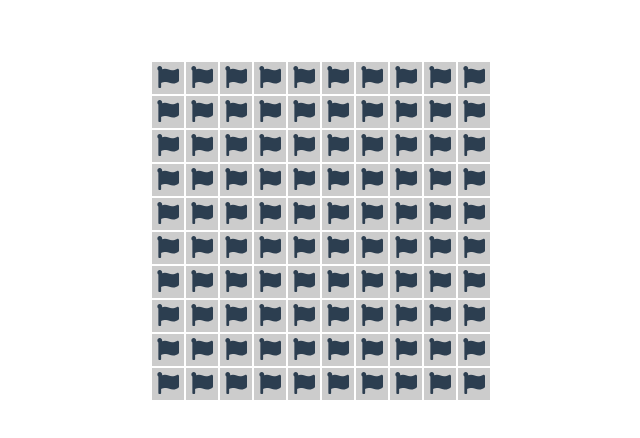
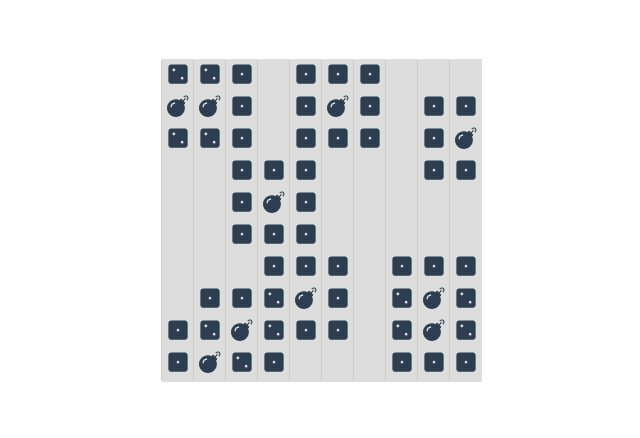
Before and after one commit to Noahbrat/vuejs-mine-sweeper, a Vue app: page / in a window 1280 px wide. Shown: the top 438 px of the page, without its empty margins (319-959 px from the left). Built offline with nearby package versions, Linux system fonts and the light colour scheme; the HTML template or start-up script is replaced by a standard one.

Commit message:
current state with click issue - needs rework to move clicks off of cell

```diff
--- a/src/components/Cell.vue
+++ b/src/components/Cell.vue
@@ -1,5 +1,7 @@
 <template>
-    <font-awesome-icon :icon="icon" @click="cellClick()" class="game-cell" />
+    <div @click="cellClick()" :class="clickedClass">
+        <font-awesome-icon v-if="isRevealed" :icon="display" class="game-cell" />
+    </div>
 </template>
 
 <script>
@@ -8,19 +10,45 @@
     name: "Cell",
     data: function() {
       return {
-        icon: "flag"
+        // clicked: false,
+        dice: [
+          "",
+          "dice-one",
+          "dice-two",
+          "dice-three",
+          "dice-four",
+          "dice-five",
+          "dice-six",
+        ]
       }
     },
     props: {
       w: Number,
       h: Number,
+      number: Number,
+      isMine: Boolean,
+      hasClicked: Boolean,
+      clicks: Array,
     },
     methods: {
       cellClick() {
-        // console.log(this.icon, this.w, this.h);
-        this.icon = "dice-one";
-        this.$emit('cell-click', this.w, this.h);
+        // this.clicked = true;
+        this.$emit('cell-click', this.w - 1, this.h - 1);
+      },
+      clicked() {
+        return this.clicks[this.w - 1][this.h - 1];
+      },
+      clickedClass() {
+        return this.clicked() ? 'clicked' : '';
       }
+    },
+    computed: {
+      isRevealed() {
+        return this.display;//this.clicked && this.display
+      },
+      display() {
+        return this.isMine ? "bomb" : this.dice[this.number];
+      },
     },
     components: {
     },
@@ -28,6 +56,17 @@
 </script>
 
 <style scoped>
+    div {
+        width: 100%;
+        height: 100%;
+        padding: 3px 0 0;
+        background-color: #ddd;
+        border: solid 1px #ddd;
+    }
+    div.clicked {
+        background-color: #bbb;
+        border: inset 1px #aaa;
+    }
     .game-cell {
         width: 22px;
         height: 22px;
--- a/src/components/GameBoard.vue
+++ b/src/components/GameBoard.vue
@@ -2,7 +2,15 @@
     <table>
         <tr v-for="h in height" :key="h">
             <td v-for="w in width" :key="w">
-                <Cell :id="'cell_' + w + '_' + h" v-bind:w="w" v-bind:h="h" v-on:cell-click="onCellClick"/>
+                <Cell :id="'cell_' + w + '_' + h"
+                      v-bind:w="w"
+                      v-bind:h="h"
+                      v-bind:number="numbers[w - 1][h - 1]"
+                      v-bind:is-mine="mines[w - 1][h - 1]"
+                      v-bind:has-clicked="clicks[w - 1][h - 1]"
+                      v-bind:clicks="clicks"
+                      v-on:cell-click="onCellClick" />
+                <!--has-clicked="clicks[w - 1][h - 1]"-->
             </td>
         </tr>
     </table>
@@ -13,17 +21,106 @@
 
   export default {
     name: "GameBoard",
+    data: function() {
+      return {
+        clicks: [],
+        mines: [],
+        numbers: [],
+      }
+    },
     props: {
       width: Number,
-      height: Number
+      height: Number,
     },
     components: {
       Cell
     },
     methods: {
-      onCellClick: function (/*w, h*/) {
-        // console.log(w);
-        // console.log(h);
+      onCellClick: function (w, h) {
+        this.clicks[w].splice(h, 1, true);
+//        this.clicks[w][h] = true;
+        console.log(this.clicks[w][h]);
+        console.log('game board cell click w:' + w + ' h:' +h);
+        if (this.mines[w][h] === false && this.numbers[w][h] === 0) {
+          console.log('zero');
+        }
+        console.log(this.clicks);
+      },
+      test: function (w, h) {
+        if (this.clicks[w][h]) {
+          return true;
+        }
+        return this.clicks[w][h];
+      },
+      aroundCell: function (w, h) {
+        let around = [];
+        if (w > 0) {
+          around.push({w: w - 1, h: h});
+        }
+        if (w > 0 && h > 0) {
+          around.push({w: w - 1, h: h - 1});
+        }
+        if (w > 0 && h < this.height - 1) {
+          around.push({w: w - 1, h: h + 1});
+        }
+        if (w < this.width - 1) {
+          around.push({w: w + 1, h: h});
+        }
+        if (w < this.width - 1 && h > 0) {
+          around.push({w: w + 1, h: h - 1});
+        }
+        if (w < this.width - 1 && h < this.height - 1) {
+          around.push({w: w + 1, h: h + 1});
+        }
+        if (h > 0) {
+          around.push({w: w, h: h - 1});
+        }
+        if (h < this.height - 1) {
+          around.push({w: w, h: h + 1});
+        }
+        return around;
+      },
+      incrementAround: function (w, h) {
+        const that = this;
+        this.aroundCell(w, h).forEach(function (cell) {
+          that.numbers[cell.w][cell.h]++;
+        });
+      },
+    },
+    computed: {
+      didClick(w, h) {
+         return this.clicks[w][h];
+      }
+    },
+    beforeCreate: function() {
+    },
+    created: function() {
+      for (let w = 0; w < this.width; w++) {
+        if (typeof this.clicks[w] === "undefined") {
+          this.clicks[w] = [];
+        }
+        if (typeof this.mines[w] === "undefined") {
+          this.mines[w] = [];
+        }
+        if (typeof this.numbers[w] === "undefined") {
+          this.numbers[w] = [];
+        }
+        for (let h = 0; h < this.height; h++) {
+          this.clicks[w][h] = false;
+          this.mines[w][h] = false;
+          this.numbers[w][h] = 0;
+        }
+      }
+      let assignedCnt = 0;
+      const mineCnt = Math.floor((this.width * this.height) / 10);
+      while (assignedCnt < mineCnt) {
+        const w = Math.floor(Math.random() * this.width);
+        const h = Math.floor(Math.random() * this.height);
+        if (!this.mines[w][h]) {
+          assignedCnt++;
+          this.mines[w][h] = true;
+          this.incrementAround(w, h);
+        }
       }
     },
   }
@@ -32,6 +129,7 @@
 <style scoped>
     table {
         margin: auto;
+        border-spacing: 0;
     }
     td {
         width: 30px;
```
